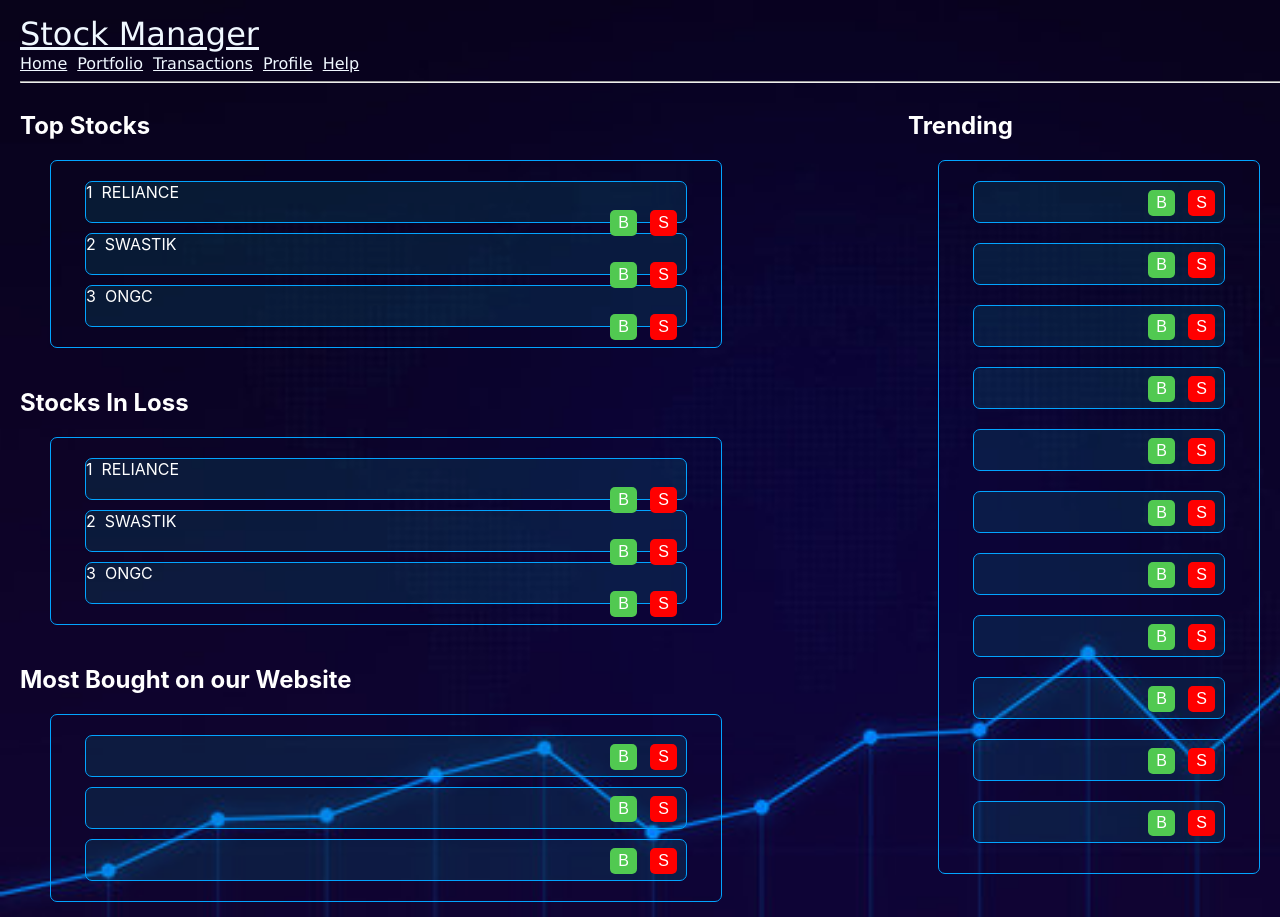
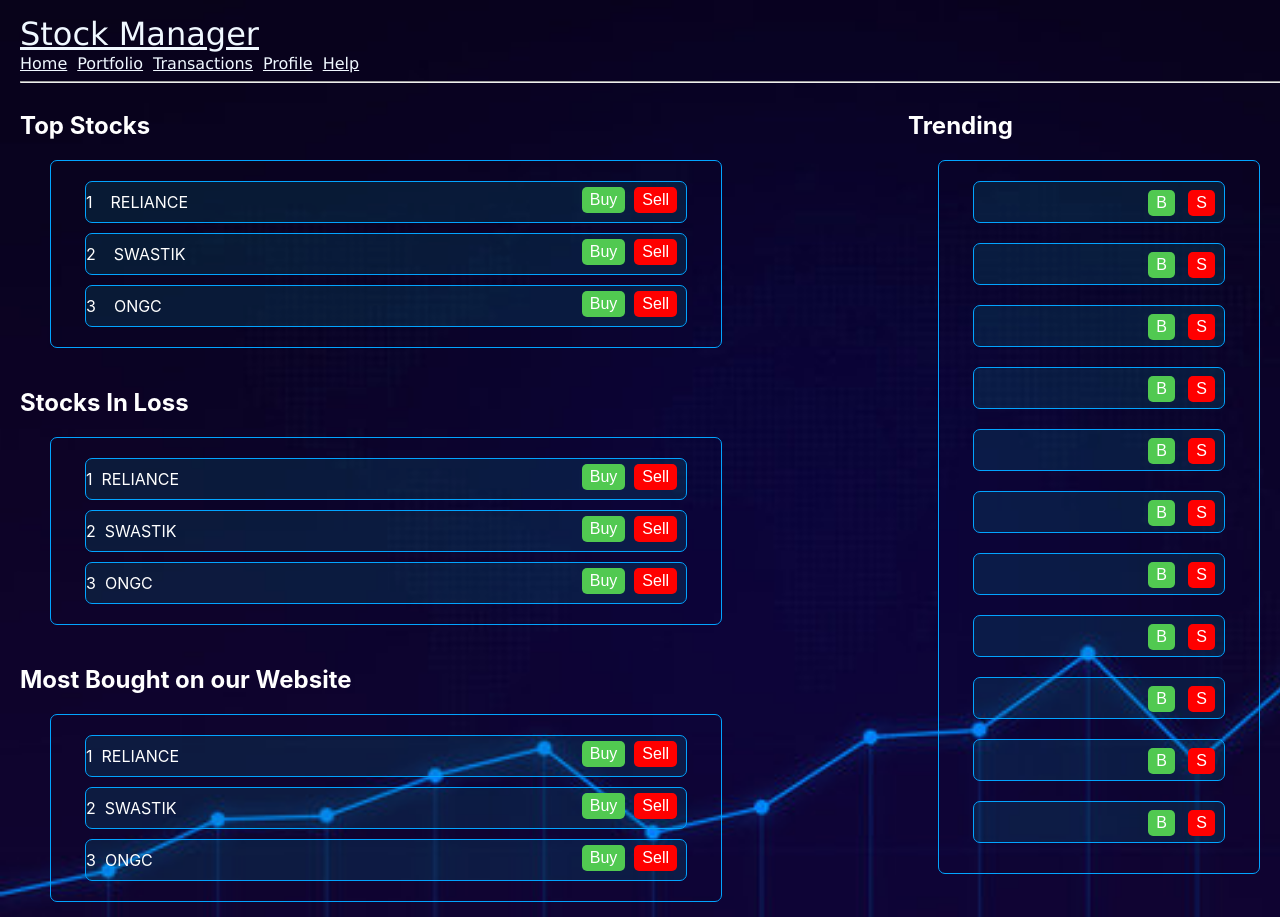
Before and after one commit to somsekharbhaviri/stocksmanager, a React (Create React App) app: page / in a window 1280 px wide. Shown: the top 917 px of the page. Built offline with nearby package versions, Linux system fonts and the light colour scheme.

Commit message:
Changes to be committed: 	modified:   src/NavBar.js 	modified:   src/style.css 	modified:   src/userpages/Stocks.js

```diff
--- a/src/NavBar.js
+++ b/src/NavBar.js
@@ -22,7 +22,7 @@
             <li><Link to='/profile'>Profile</Link></li>
             <li><Link to='/help'>Help</Link></li>
         </ul>
-        <hr style={{color:"red"}}/>
+       <hr className='line'></hr>
         <Routes>
             <Route path='/' Component={Stocks}/>
             <Route path='/portfolio' Component={Portfolio}/>
--- a/src/style.css
+++ b/src/style.css
@@ -1,3 +1,4 @@
+
 /* Resetting default margin and padding for the list items */
 ul {
     margin: 0;
@@ -209,6 +210,12 @@
   margin-left: 30px;
   height: auto;
 }
+.button
+
+
+{
+  transition: background-color 0.3s, color 0.3s;
+}
 
 .button:hover{
   background-color: rgb(41, 207, 207);
@@ -219,6 +226,13 @@
   padding-bottom:12px;
 
 }
+.button-container {
+  display: flex;
+  justify-content:right;
+  margin-top: -33px;
+  align-items: center;
+}
+
 
 .Fundsbox{
   width: 400px;
@@ -242,13 +256,16 @@
     font-size: 16px;
     cursor: pointer;
     border-radius: 5px;
+    margin-top: 8px;
     margin-right:9px;
     transition: padding-left 0.3s,padding-right 0.3s, background-color 0.2s;
   background-color: rgb(81, 201, 81);
+  transition: background-color 0.3s, color 0.3s, transform 0.3s, opacity 0.3s;
 }
 
 .BuySmallButton:active{
   background-color: rgb(53, 105, 53);
+  transform: scale(0.95);
 }
 
 .SellSmallButton{
@@ -265,18 +282,29 @@
     margin-right:9px;
     transition: padding-left 0.3s,padding-right 0.3s, background-color 0.2s;
   background-color: rgb(255, 0, 0);
+  transition: background-color 0.3s, color 0.3s, transform 0.3s, opacity 0.3s;
 }
 
 .SellSmallButton:active{
   background-color: rgb(151, 46, 46);
+  transform: scale(0.95);
 
 }
 Link{
   font-size: xx-large;
     font-family:Verdana, Geneva, Tahoma, sans-serif;
 }
-.pintopstocks{
-  display:flex;
-  text-align:justify;
+.pintopstocks {
+  display: flex;
+  align-items: center; /* Align items vertically center */
+  justify-content: left;
+  text-align: left;
+  margin-top: 10px;
+}
 
+.data-container {
+  display: flex;
+  align-items: center;
+  justify-content: space-between;
+  margin-bottom: 10px;
 }
--- a/src/userpages/Stocks.js
+++ b/src/userpages/Stocks.js
@@ -1,3 +1,4 @@
+
 import React, { useState, useEffect } from 'react'
 import Stocksdata from './data/stocks.json'
 
@@ -15,19 +16,20 @@
            <h2 >Top Stocks</h2>
            <div align="center" class="outsideboxes">
 
-               {
-                data.map((Stocksdata, index)  => (
-                <div key={index} class="insideboxes">
+           {data.map((stock, index) => (
 
-                 <div className='pintopstocks'>{Stocksdata.sid}
-                 &nbsp;&nbsp;
-                 {Stocksdata.sname}
-                 </div>
+                          <div key={index} className="insideboxes">
+                            <div className='pintopstocks'>
+                              {stock.sid} &nbsp;&nbsp; {stock.sname}
+                            </div>
+                            <div className="button-container">
+                              <button className="BuySmallButton">Buy</button>
+                              <button className="SellSmallButton">Sell</button>
+                            </div>
+                          </div>
+                        ))}
+                      </div>
 
-                 <button class="BuySmallButton">B</button> <button class="SellSmallButton">S</button>   </div>
-            ))
-        }
-           </div>
 
            <br/>
 
@@ -42,7 +44,11 @@
                  {Stocksdata.sname}
                  </div>
 
-                 <button class="BuySmallButton">B</button> <button class="SellSmallButton">S</button>   </div>
+                 <div className="button-container">
+                              <button className="BuySmallButton">Buy</button>
+                              <button className="SellSmallButton">Sell</button>
+                            </div>
+                 </div>
             ))
         }
            </div>
@@ -52,9 +58,22 @@
 
            <h2 >Most Bought on our Website</h2>
            <div align="center" class="outsideboxes">
-               <div  class="insideboxes" >     <button class="BuySmallButton">B</button> <button class="SellSmallButton">S</button>   </div>
-               <div  class="insideboxes">      <button class="BuySmallButton">B</button> <button class="SellSmallButton">S</button>   </div>
-               <div  class="insideboxes">      <button class="BuySmallButton">B</button> <button class="SellSmallButton">S</button>   </div>
+           {
+                data.map((Stocksdata, index)  => (
+                <div key={index} class="insideboxes">
+
+                 <div className='pintopstocks'>{Stocksdata.sid}
+                 &nbsp;&nbsp;
+                 {Stocksdata.sname}
+                 </div>
+
+                 <div className="button-container">
+                              <button className="BuySmallButton">Buy</button>
+                              <button className="SellSmallButton">Sell</button>
+                            </div>
+                 </div>
+            ))
+        }
            </div>
        </div>
        <div class="sub-main-div">
@@ -71,7 +90,10 @@
                <div  class="insideboxes">      <button class="BuySmallButton">B</button> <button class="SellSmallButton">S</button>   </div>
                <div  class="insideboxes">      <button class="BuySmallButton">B</button> <button class="SellSmallButton">S</button>   </div>
                <div  class="insideboxes">      <button class="BuySmallButton">B</button> <button class="SellSmallButton">S</button>   </div>
-               <div  class="insideboxes">      <button class="BuySmallButton">B</button> <button class="SellSmallButton">S</button>   </div>
+               <div  class="insideboxes">      <button
+
+
+class="BuySmallButton">B</button> <button class="SellSmallButton">S</button>   </div>
            </div>
        </div>
        </div>
```
